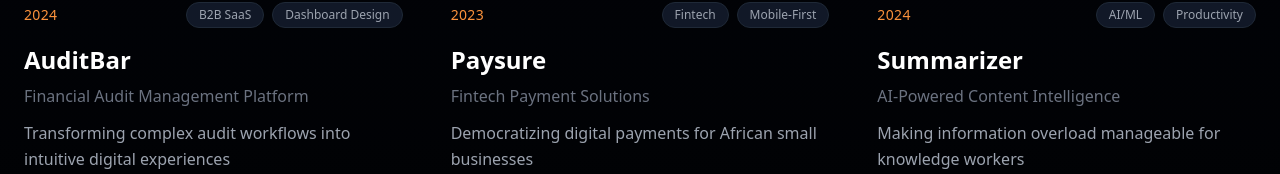
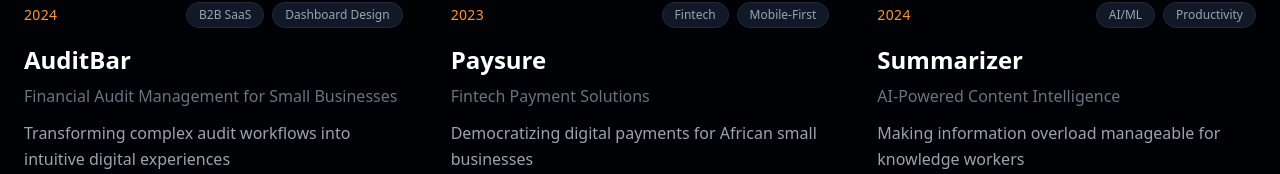
Before and after one commit to Elnalob/folio, a React (Vite) app: page / in a window 1280 px wide. Shown: the part 1419-1593 px from the top of the page. Built offline with nearby package versions, Linux system fonts and the light colour scheme.

Commit message:
Update App.tsx

```diff
--- a/src/App.tsx
+++ b/src/App.tsx
@@ -8,12 +8,12 @@ type Page = 'home' | 'about' | 'work' | 'contact' | 'case-auditbar' | 'case-pays
 const caseStudies = {
   auditbar: {
     title: 'AuditBar',
-    subtitle: 'Financial Audit Management Platform',
+    subtitle: 'Financial Audit Management for Small Businesses',
     description: 'Transforming complex audit workflows into intuitive digital experiences',
     tags: ['B2B SaaS', 'Dashboard Design', 'Enterprise UX'],
     year: '2024',
-    role: 'Lead Product Designer',
-    timeline: '6 months',
+    role: 'Product Designer',
+    timeline: '13 months',
     client: 'AuditBar Inc.',
     challenge: 'Financial audit teams were drowning in fragmented workflows across multiple tools, leading to 60% of their time spent on administrative tasks instead of actual audit work. With missed deadlines costing firms an average of $50K per audit, we needed to create a unified platform that would streamline processes while maintaining strict compliance standards.',
     process: 'I led a comprehensive design research initiative, conducting 15+ interviews with audit professionals across Big Four firms and mid-sized practices. Through contextual inquiries and workflow mapping, I identified critical pain points and designed solutions using an iterative approach with continuous stakeholder validation. I collaborated closely with engineering to ensure technical feasibility while maintaining design integrity.',
@@ -27,7 +27,7 @@ const caseStudies = {
     description: 'Democratizing digital payments for African small businesses',
     tags: ['Fintech', 'Mobile-First', 'Emerging Markets'],
     year: '2023',
-    role: 'Senior Product Designer',
+    role: 'Lead UI/UX Designer',
     timeline: '8 months',
     client: 'Paysure Technologies',
     challenge: 'Small businesses across Africa faced significant barriers to digital payment adoption: complex interfaces, high fees, low trust in digital systems, and inconsistent connectivity. Existing solutions were designed for Western markets or large enterprises, missing the unique needs of African SMEs who process millions in transactions but lack technical resources.',
```
